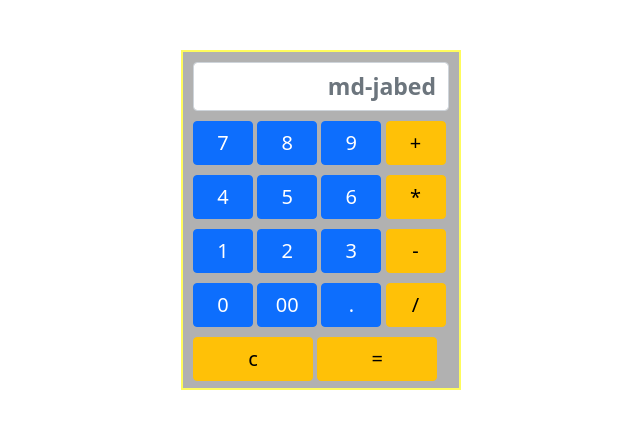
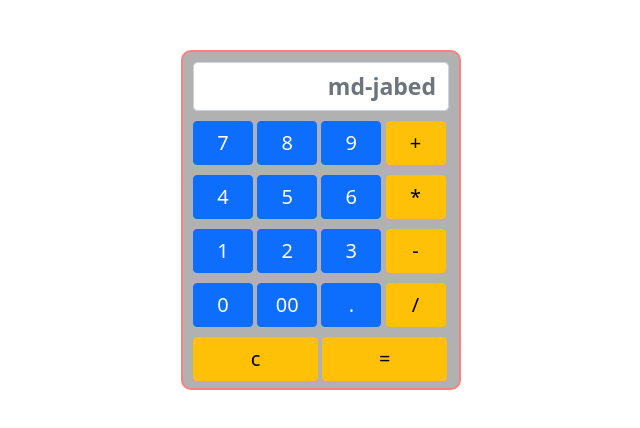
Before and after one commit to mdjabed1/calculator, a plain HTML site: page index.html in a window 1280 px wide. Shown: the whole page, without its empty margins (319-959 px from the left). Drawn offline with nearby package versions, Linux system fonts and the light colour scheme.

Commit message:
added something

```diff
--- a/index.html
+++ b/index.html
@@ -17,7 +17,7 @@
         <form action="" name="form">
             <input type="text" class="form-control main-bar" name="display" placeholder="md-jabed" id="inp">
 
-            <div class="button-area">
+            <div class="button-area rounded">
                 <div class="line">
                     <input type="button" name="btn" value="7" class="btn btn-primary" onclick="calculate(this.value)">
                     <input type="button" name="btn" value="8" class="btn btn-primary" onclick="calculate(this.value)">
--- a/style.css
+++ b/style.css
@@ -1,3 +1,4 @@
+
 .calculator{
     height: 340px;
     width: 280px;
@@ -5,7 +6,8 @@
     margin: 0 auto;
     margin-top: 50px;
     padding: 10px;
-    border: 2px solid rgb(255, 252, 92);
+    border: 2px solid rgb(255, 126, 126);
+    border-radius: 10px;
 }
 .main-bar{
     margin-bottom: 10px;
@@ -20,7 +22,7 @@
     margin-bottom: 10px;
 }
 .last input{
-width: 120px;
+width: 125px;
 }
 #inp{
     font-size: 23px;
```
